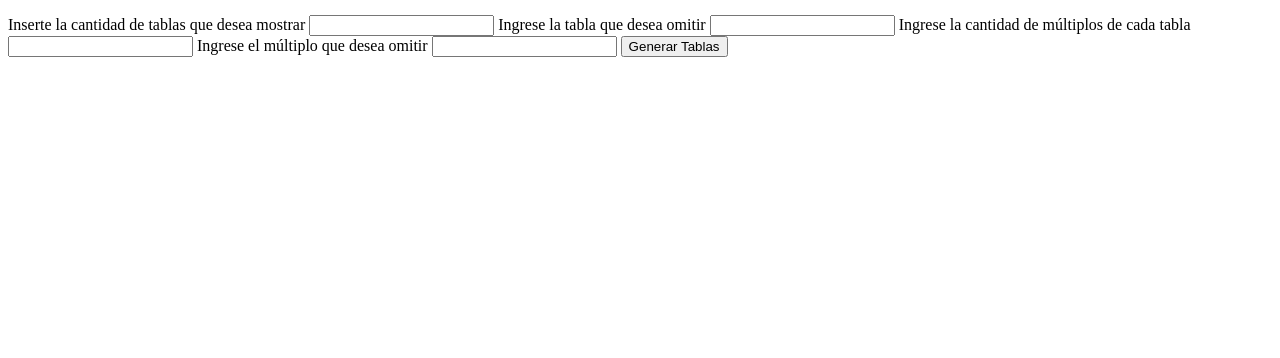
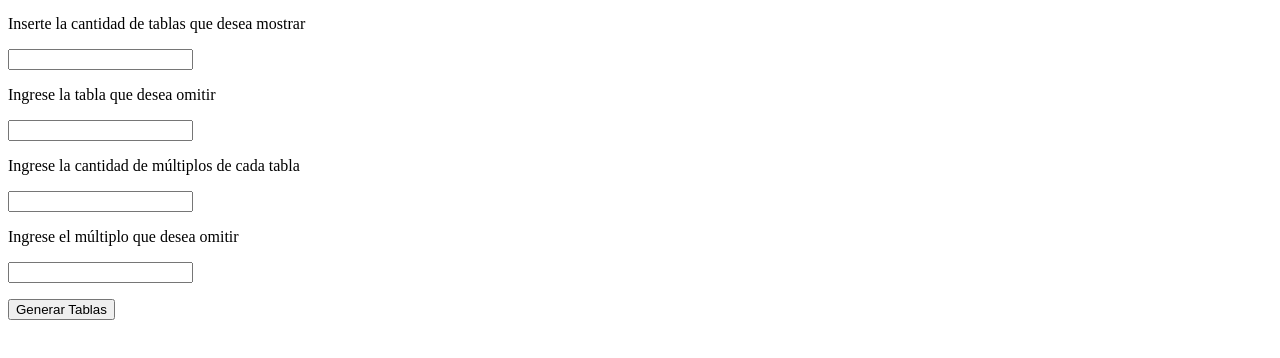
Before and after one commit to ST-Alan/EasyMode-JavaScript, a plain HTML site: page tabla/index.html in a window 1280 px wide. Shown: the part 44-402 px from the top of the page. Drawn offline with Linux system fonts and the light colour scheme.

Commit message:
Explicación del formulario html para la construcción de una tabla de multiplicar

```diff
--- a/tabla/index.html
+++ b/tabla/index.html
@@ -12,16 +12,16 @@
             <h3>Tabla de Multiplicar</h3>
         </div>
         <div id="cuerpo">
-            <form action="" method="get">
-                <label for="">Inserte la cantidad de tablas que desea mostrar</label>
-                <input type="number" name="cantidadTablas" id="cantidadT">
-                <label for="omitirTabla">Ingrese la tabla que desea omitir</label>
-                <input type="number" name="omitirTabla" id="omitirT">
-                <label for="interno">Ingrese la cantidad de múltiplos de cada tabla</label>
-                <input type="number" name="cantidadMultiplos" id="cantidadM">
-                <label for="omitirMultiplo ">Ingrese el múltiplo que desea omitir</label>
-                <input type="number" name="omitirMultiplo" id="omitirM">
-                <button type="submit">Generar Tablas</button>
+            <form id="formTabla" action="" method="get">
+                <p><label for="">Inserte la cantidad de tablas que desea mostrar</label></p>
+                <p><input type="number" name="cantidadTablas" id="cantidadT"></p>
+                <P><label for="omitirTabla">Ingrese la tabla que desea omitir</label></P>
+                <P><input type="number" name="omitirTabla" id="omitirT"></P>
+                <P><label for="interno">Ingrese la cantidad de múltiplos de cada tabla</label></P>
+                <P><input type="number" name="cantidadMultiplos" id="cantidadM"></P>
+                <P><label for="omitirMultiplo ">Ingrese el múltiplo que desea omitir</label></P>
+                <P><input type="number" name="omitirMultiplo" id="omitirM"></P>
+                <P><button type="submit">Generar Tablas</button></P>
             </form>
             <div class="resultados"></div>
         </div>
--- a/tabla/tabla.js
+++ b/tabla/tabla.js
@@ -1,2 +1,24 @@
 // El name de un formulario es el id con el cual se puede identificar cada input cuando se envía la información
 // El name es el nombre de un input
+
+
+// Acá almaceno el lugar donde voy a mostrar la tabla
+let resultados =  document.querySelectorAll(".resultados")
+
+// Se captura los datos del formulario y se guarda en un array de objetos,.
+const datosForm = []
+
+const form = document.querySelector("#formTabla")
+
+
+//Ahora se agrega el evento onsubmit
+//! El evento onsubmit tiene una propiedad especial la cual da un parámetro que está implícito
+//! Este parámetro contiene la información del evento y se suele llamar event o e
+
+form.onsubmit = (event) => {
+    //*NOTA: UN FORMULARIO al tener el evento submit va a recargar la página.
+    //? Para evitar que el evento onsubmit recargue la página podemos usar el evento: event.preventDefault()
+    event.preventDefault()
+    console.log(event)
+    console.log(event.target)
+}
```
